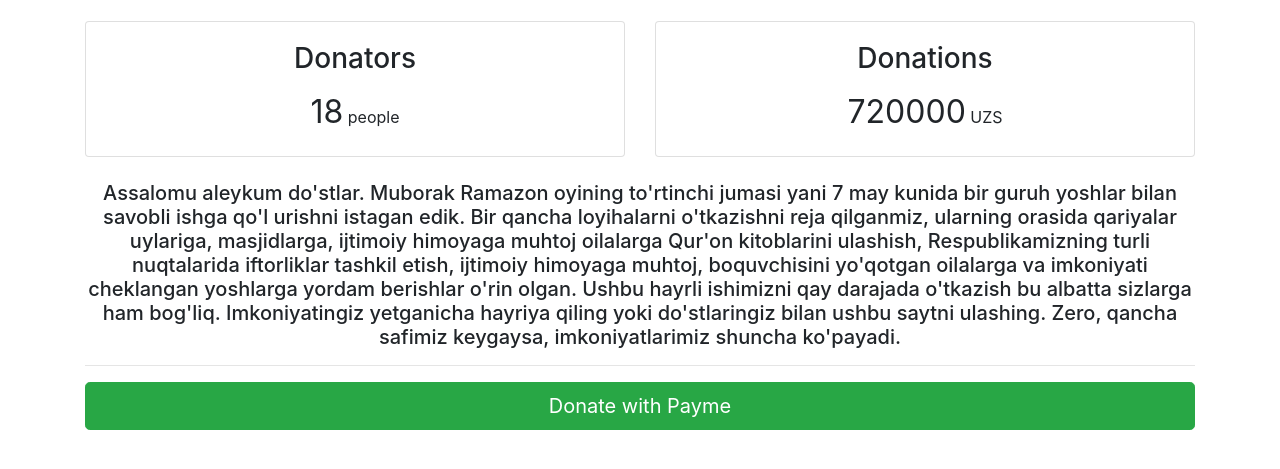
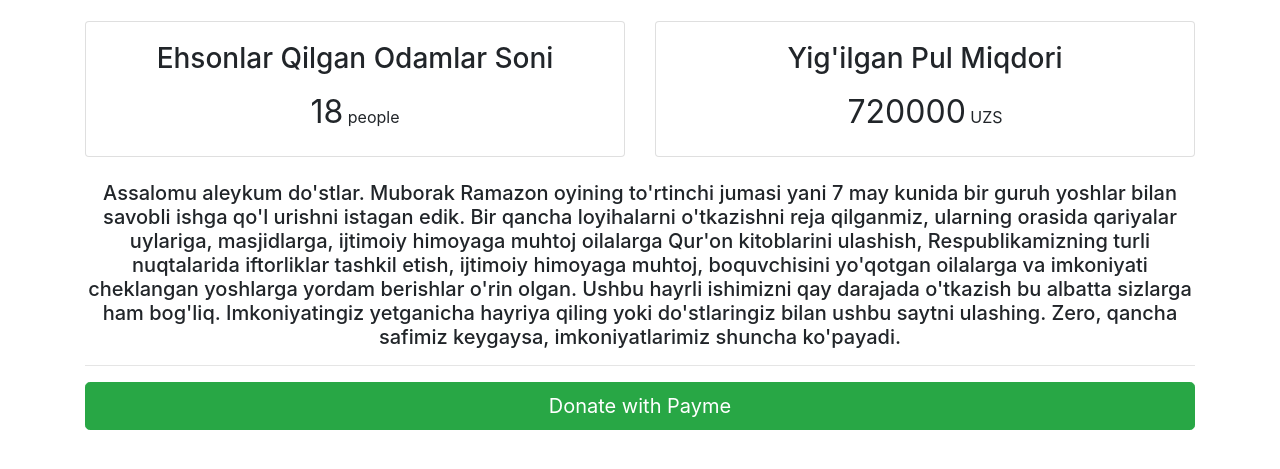
Before and after one commit to MrAbdurakhimov/warmdonations, a plain HTML site: page index.html in a window 1280 px wide. Shown: the part 123-592 px from the top of the page. Drawn offline with nearby package versions, Linux system fonts and the light colour scheme.

Commit message:
Update index.html

```diff
--- a/index.html
+++ b/index.html
@@ -27,7 +27,7 @@
         <div class="col">
           <div class="card">
             <div class="card-body">
-              <h3 class="card-title">Donators</h3>
+              <h3 class="card-title">Ehsonlar Qilgan Odamlar Soni</h3>
               <p class="card-text">
                 <span class="counter" data-target="18"> 0 </span> people
               </p>
@@ -37,7 +37,7 @@
         <div class="col">
           <div class="card">
             <div class="card-body">
-              <h3 class="card-title">Donations</h3>
+              <h3 class="card-title">Yig'ilgan Pul Miqdori</h3>
               <p class="card-text">
                 <span class="counter" data-target="720000"> 0 </span> UZS
               </p>
@@ -56,6 +56,11 @@
         </button>
       </a>
     </div>
+    <br>
+    <br>
+    <br>
+    <br>
+
     <!-- Optional JavaScript -->
     <!-- jQuery first, then Popper.js, then Bootstrap JS -->
     <script
```
